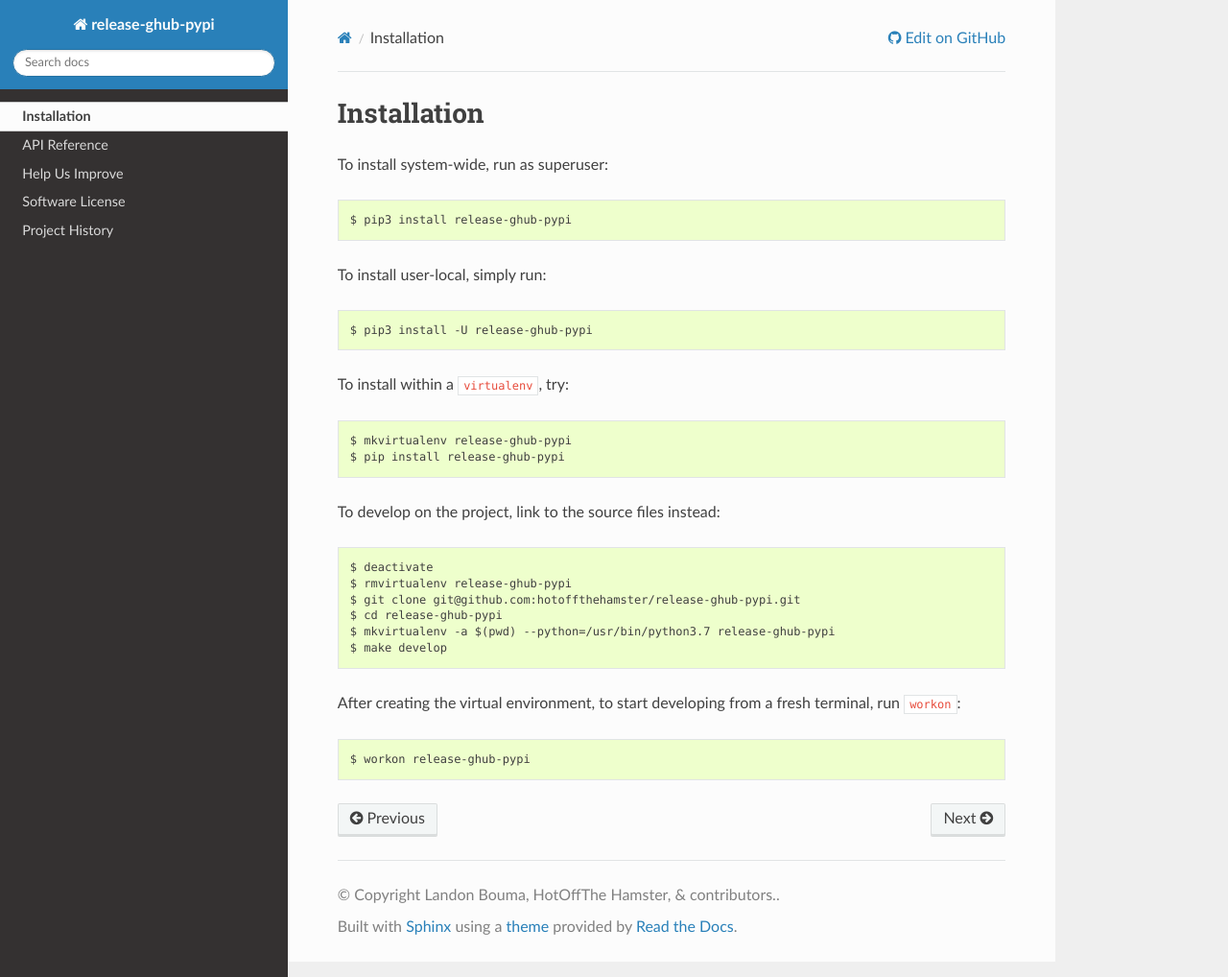
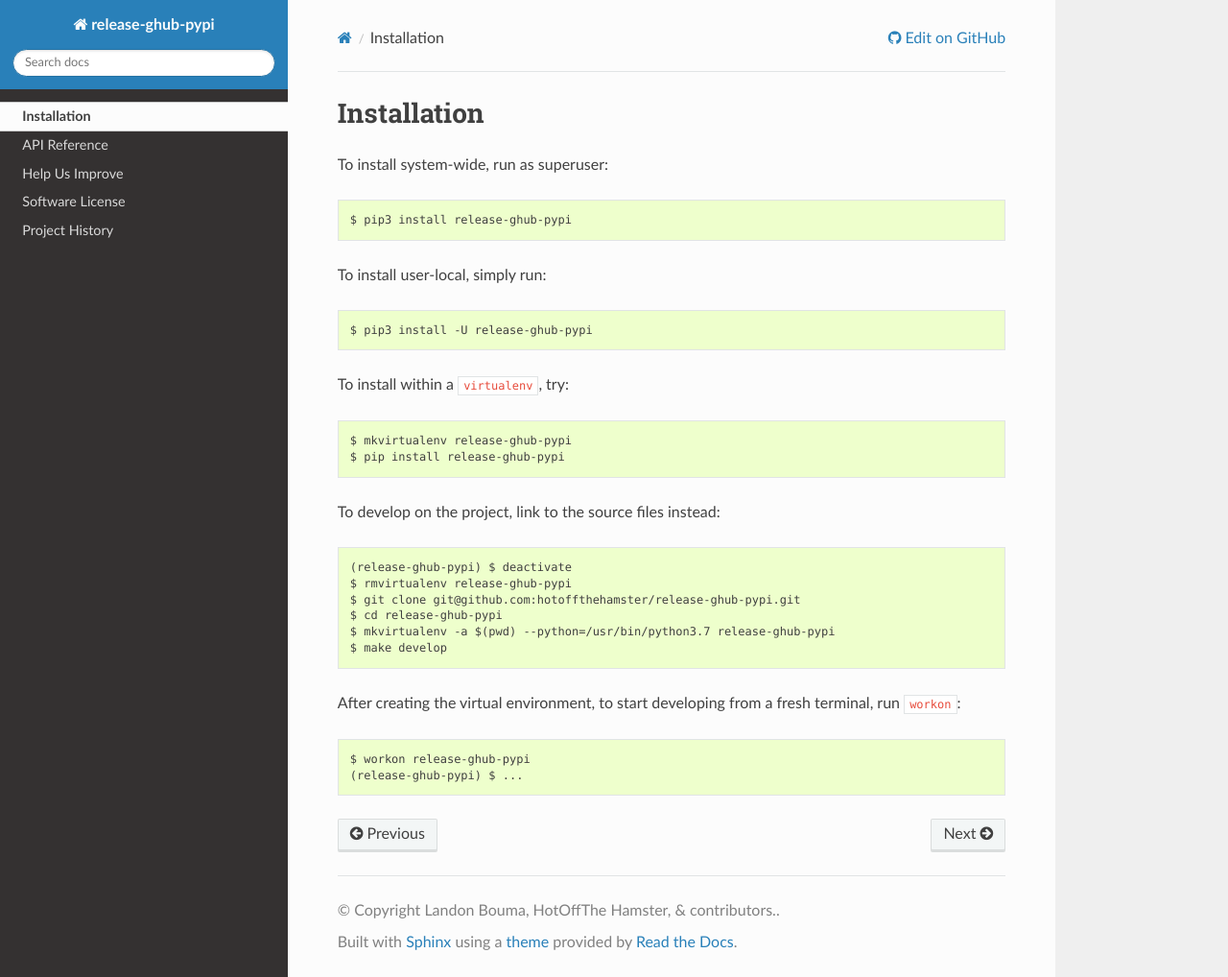
Before and after one commit to doblabs/easy-as-pypi, a Sphinx documentation site: the page built from docs/installation.rst, in a window 1280 px wide and 1018 px high. Shown: the whole window at 96% size. Built offline with Sphinx 7.4.7 and the Read the Docs theme 2.0.0, drawn with Linux system fonts in a browser that asks for light colours; the version number could not be read and is left out.

Commit message:
Docs: Update installation doc.

```diff
--- a/docs/installation.rst
+++ b/docs/installation.rst
@@ -23,7 +23,7 @@
 
 To develop on the project, link to the source files instead::
 
-    $ deactivate
+    (release-ghub-pypi) $ deactivate
     $ rmvirtualenv release-ghub-pypi
     $ git clone git@github.com:hotoffthehamster/release-ghub-pypi.git
     $ cd release-ghub-pypi
@@ -34,3 +34,4 @@
 to start developing from a fresh terminal, run |workon|_::
 
     $ workon release-ghub-pypi
+    (release-ghub-pypi) $ ...
```
